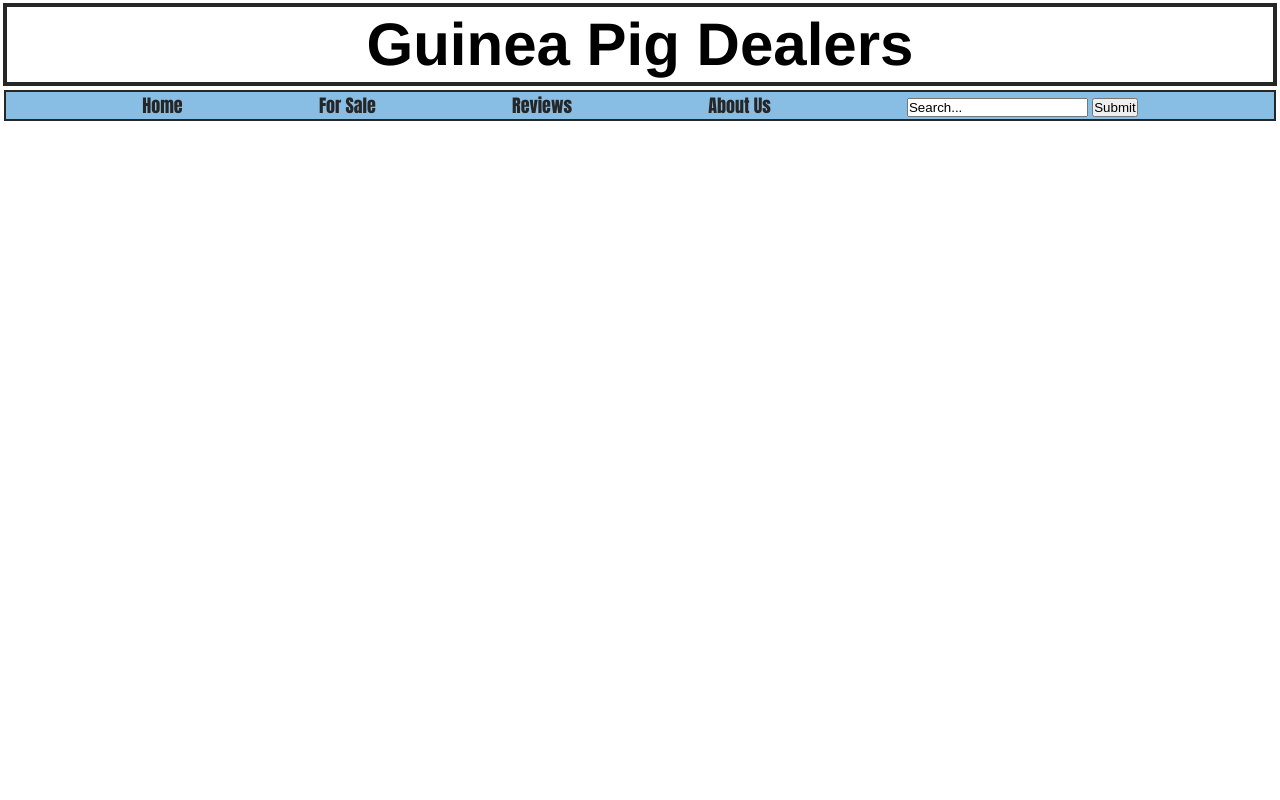
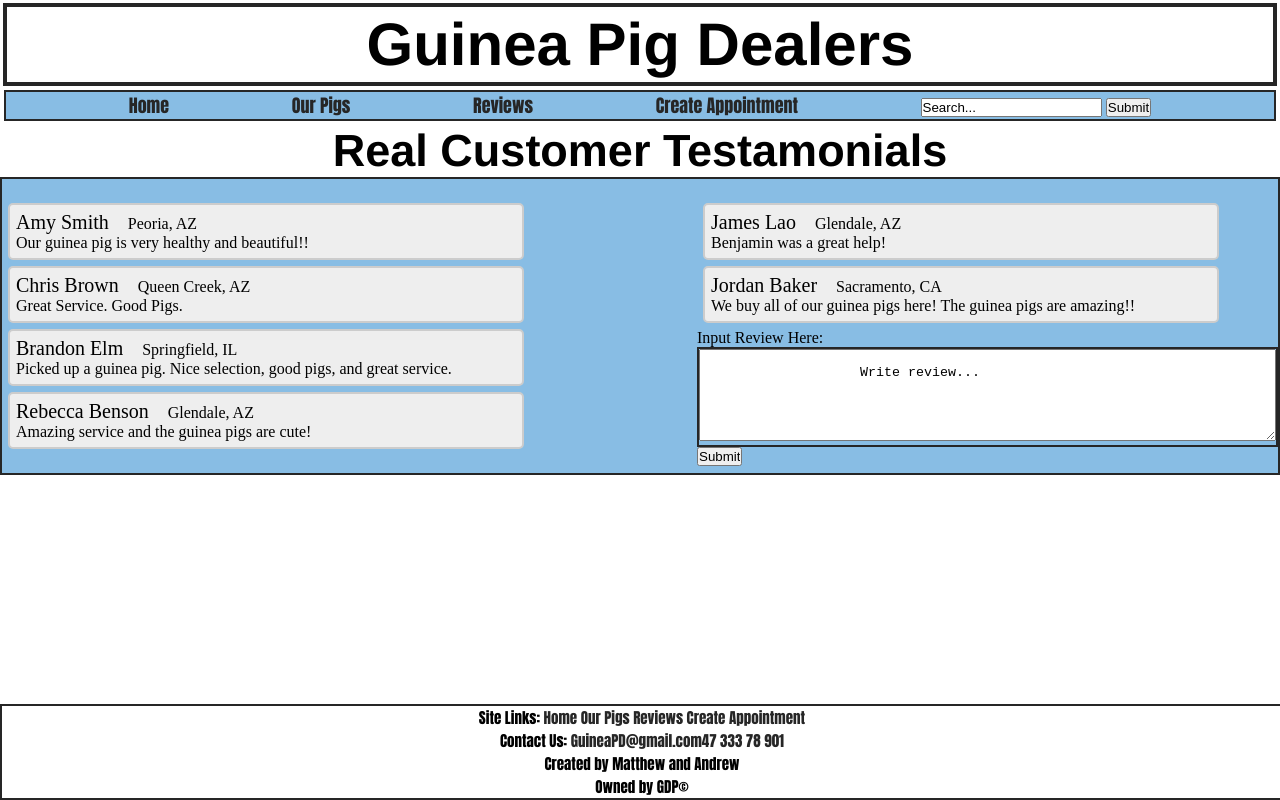
Before and after one commit to buburuzaaaaa/4pageWeb, a plain HTML site: page Reviews.html in a window 1280 px wide. Drawn offline with Linux system fonts and the light colour scheme.

Commit message:
Finished review

```diff
--- a/Reviews.html
+++ b/Reviews.html
@@ -13,20 +13,94 @@
 <body>
 
 <header>
-<h1>Guinea Pig Dealers</h1>
-
+<h1 class="header">Guinea Pig Dealers</h1>
     <div class="navbar">
-
-        <a href="./index.html">Home</a><a href="./ForSale.html">For Sale</a> <a
-        href="./Reviews.html">Reviews</a> <a href="./AboutUs.html">About Us</a>
-
-
+        <a href="./index.html">Home</a><a href="./Our Pigs.html">Our Pigs</a> <a
+        href="./Reviews.html">Reviews</a> <a href="./Appointment.html">Create Appointment</a>
         <form>
                 <div class="searchbar"><input type="text" id="Search" name="Search" value="Search..." >
                     <input type="submit" value="Submit"></div>
+        </form>
+    </div>
+</header>
 
-        </form>
+<h1>Real Customer Testamonials</h1>
 
 
+<div class="testamonialcontainer">
+
+<br>
+    <div class="c1">
+
+        <div class="container">
+            <p><span> Amy Smith</span> Peoria, AZ</p>
+            <p>Our guinea pig is very healthy and beautiful!!</p>
+        </div>
+
+        <div class="container">
+            <p><span>Chris Brown</span> Queen Creek, AZ</p>
+            <p>Great Service. Good Pigs.</p>
+        </div>
+
+        <div class="container">
+            <p><span>Brandon Elm</span> Springfield, IL</p>
+            <p>Picked up a guinea pig. Nice selection, good pigs, and great service.</p>
+        </div>
+
+        <div class="container">
+            <p><span>Rebecca Benson</span> Glendale, AZ</p>
+            <p>Amazing service and the guinea pigs are cute!</p>
+        </div>
     </div>
-</header>
+
+
+    <div class="c2">
+        <div class="c1">
+            <div class="container">
+                    <p><span>James Lao</span> Glendale, AZ</p>
+                    <p>Benjamin was a great help!</p>
+            </div>
+
+            <div class="container">
+                <p><span>Jordan Baker</span> Sacramento, CA</p>
+                    <p>We buy all of our guinea pigs here! The guinea pigs are amazing!!</p>
+            </div>
+            <form>
+            <legend>Input Review Here:</legend>
+            <fieldset class="reviewbox">
+                <textarea id="Review" name="Review" rows="6" cols="70">
+                    Write review...
+                </textarea>
+            </fieldset>
+            <input type="submit" value="Submit">
+        </form>
+        </div>
+    </div>
+
+    <br>
+    <br>
+
+</div>
+
+
+
+
+
+
+
+
+
+
+
+<footer>
+    <span><p class="sitelinks">Site Links:<a href="./index.html">  Home  </a><a href="./Our Pigs.html">  Our Pigs  </a> <a
+        href="./Reviews.html">Reviews  </a> <a href="./Appointment.html">Create Appointment</a></span>
+    <br>
+    <span>Contact Us:
+        <a href="mailto:GuineaPD@gmail.com">GuineaPD@gmail.com</a><a href="tel:+4733378901">47 333 78 901</a></span>
+        <p>Created by Matthew and Andrew
+        <br>
+        Owned by GDP&copy; </p>
+</footer>
+</body>
+</html>
--- a/index.css
+++ b/index.css
@@ -24,7 +24,7 @@ background-size: cover;
 }
 
 
-h1{
+h1.header{
    border: 4px solid #262626;
    margin: 3px;
    padding: 3px;
@@ -38,8 +38,8 @@ h1{
 }
 
 .logo{
-    font-family: Impact, Haettenschweiler, 'Arial Narrow Bold', sans-serif;
-    font-size: 20px;
+    font-family:'Franklin Gothic Medium', 'Arial Narrow', Arial, sans-serif;
+    font-size: 30px;
     display: block;
     margin-left: auto;
     margin-right: auto;
@@ -51,6 +51,113 @@ h1{
     /* width: 360px;
     height: 240px; */
 }
+ .hometext{ /*position: absolute;
+    top: 400px; */
+    text-align: center;
+    font-family: Impact, Haettenschweiler, 'Arial Narrow Bold', sans-serif;
+    font-size: 20px;
+    margin: 33px;
+}
+footer{
+    position: fixed;
+   left: 0;
+   bottom: 0;
+   width: 100%;
+    text-align:center;
+    border: 2px solid #262626;
+    justify-content: space-evenly;
+    font-family: Impact, Haettenschweiler, 'Arial Narrow Bold', sans-serif;
+    font-size: 15px;
+}
+
+h1{
+    font-family: 'Franklin Gothic Medium', 'Arial Narrow', Arial, sans-serif;
+    font-size: 45px;
+     text-align: center;
+ }
+.testamonialcontainer{
+    border: 2px solid #262626;
+    background-color: #88bde4;
+}
+ .container {
+    border: 2px solid #ccc;
+    background-color: #eee;
+    border-radius: 5px;
+    padding: 6px;
+    margin: 6px;
+    width: 500px;
+  }
+
+
+  .container span {
+    font-size: 20px;
+    margin-right: 15px;
+  }
+
+  .c1 {
+    display: inline-block;
+  }
+
+
+  .c2 {
+    float: right;
+  }
+
+  .reviewbox{
+    border: 2px solid #262626;
+  }
+
+
+
+
+
+
+
+
+
+
+
+
+
+
+
+
+
+
+
+
+
+
+
+
+
+
+
+
+
+
+
+
+
+
+
+
+
+
+
+
+
+
+
+
+
+
+
+
+
+
+
+
 /*slideshow container*/
 
 /* .entiresscontainer{
```
Also changed, not shown: AboutUs.html (deleted, +0 -32 lines), Appointment.html (added, +52 -0 lines), ForSale.html (deleted, +0 -32 lines), Our Pigs.html (added, +49 -0 lines), index.html (+19 -3 lines).
